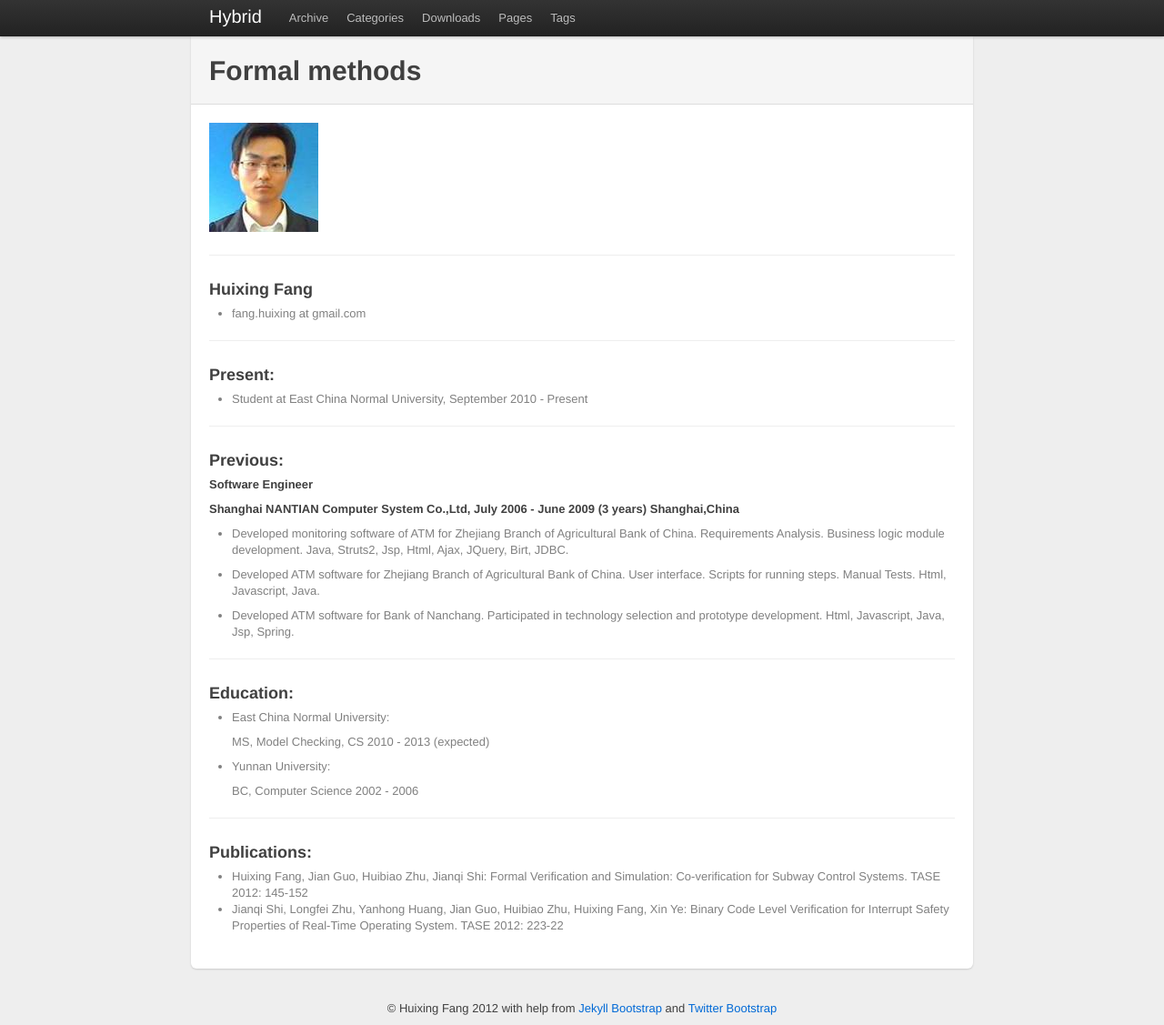
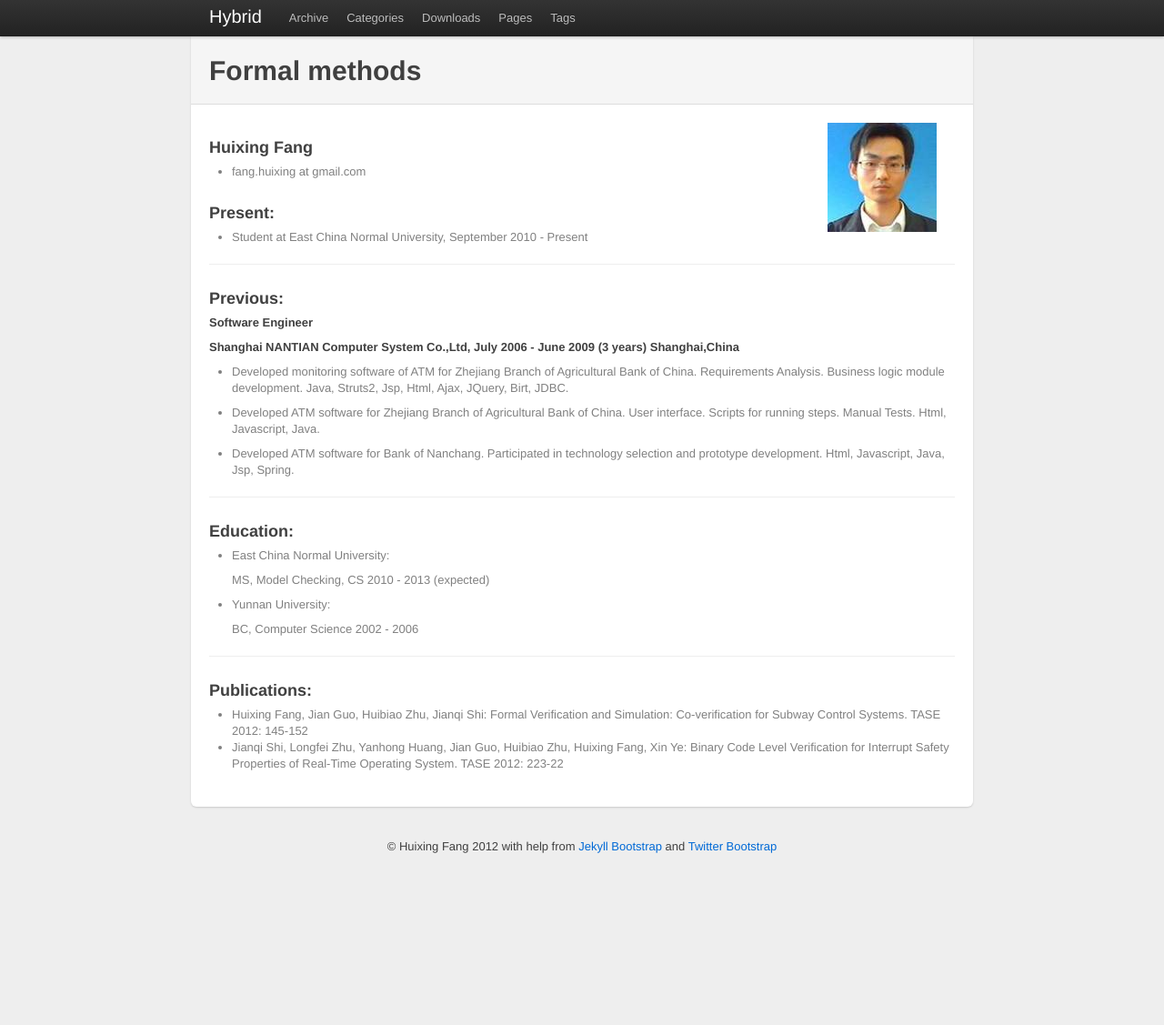
Before and after one commit to fanghuixing/fanghuixing.github.com, a Jekyll site: the page built from index.md, in a window 1280 px wide and 1127 px high. Shown: the whole window at 91% size. Built offline with Jekyll 4.4.1, drawn with Linux system fonts in a browser that asks for light colours.

Commit message:
photo position to right

```diff
--- a/index.md
+++ b/index.md
@@ -4,14 +4,15 @@
 header: Hybrid-Formal methods
 img_url: http://fanghuixing.github.com/assets/images
 ---
-![Huixing Fang](assets/images/13238568880001740m.jpg)
 
-***
+
+<img src="assets/images/13238568880001740m.jpg" style="FLOAT: right; MARGIN-BOTTOM: 10px; MARGIN-RIGHT: 20px">
+
+
 
 ###Huixing Fang
 *    fang.huixing at gmail.com
 
-***
 
 ###Present:
 
```
